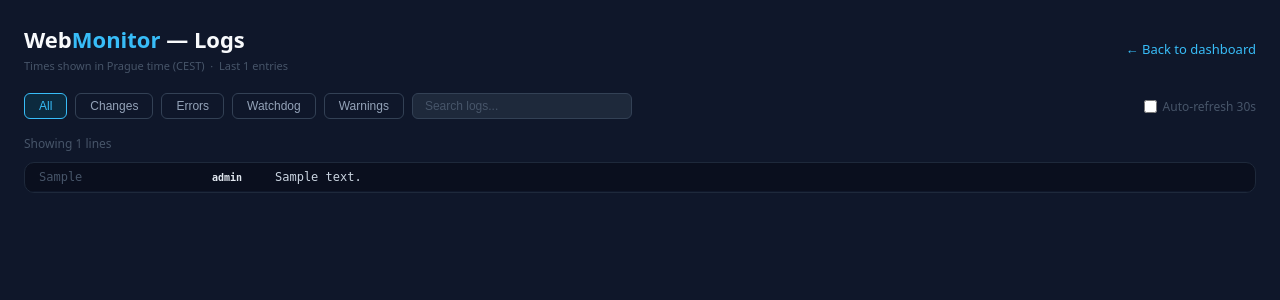
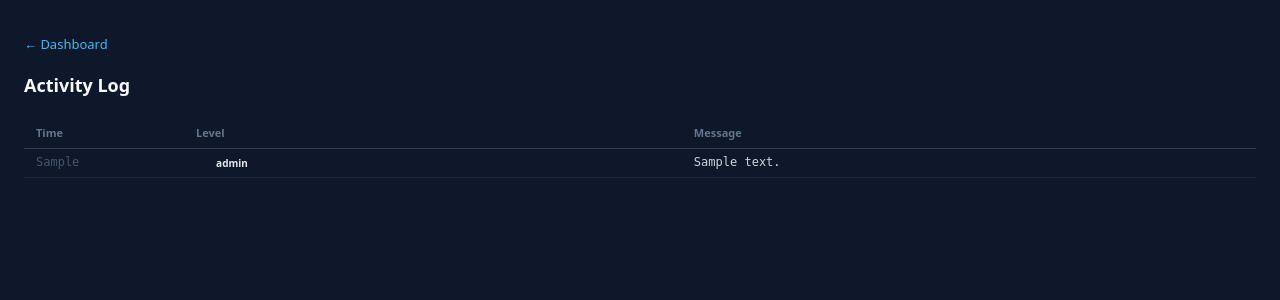
Before and after one commit to DanMavr/webmonitor, a Flask app: template dashboard/templates/logs.html in a window 1280 px wide. Shown: the top 300 px of the page. Run offline with Flask 3, Linux system fonts and the light colour scheme; the template is opened without the code that fills it: most values are stand-ins (such as "Sample title", 1, 10 or a date in 2020); parts of the project's set-up code (start-up, migrations or seed data) failed here and were passed over.

Commit message:
Update logs.html

```diff
--- a/dashboard/templates/logs.html
+++ b/dashboard/templates/logs.html
@@ -5,163 +5,43 @@
   <meta name="viewport" content="width=device-width, initial-scale=1">
   <style>
     * { box-sizing: border-box; margin: 0; padding: 0 }
-        body { background: #0f172a; color: #e2e8f0;
-               font-family: system-ui, sans-serif; padding: 24px }
-        .header-row { display: flex; align-items: center;
-                      justify-content: space-between; margin-bottom: 20px }
-        h1 { font-size: 22px; font-weight: 700; color: #f8fafc }
-        h1 span { color: #38bdf8 }
-        .tz-note { font-size: 11px; color: #475569; margin-top: 4px }
-        .back { color: #38bdf8; font-size: 13px; text-decoration: none }
-        .back:hover { color: #7dd3fc }
-        .controls { display: flex; gap: 8px; flex-wrap: wrap;
-                    margin-bottom: 16px; align-items: center }
-        .filter-btn {
-          border: 1px solid #334155; background: none;
-          color: #94a3b8; padding: 5px 14px; border-radius: 6px;
-          font-size: 12px; cursor: pointer;
-        }
-        .filter-btn:hover, .filter-btn.active {
-          border-color: #38bdf8; color: #38bdf8;
-        }
-        .filter-btn.active { background: #0c2a3e }
-        .search-box {
-          background: #1e293b; border: 1px solid #334155;
-          color: #e2e8f0; padding: 5px 12px; border-radius: 6px;
-          font-size: 12px; width: 220px;
-        }
-        .search-box::placeholder { color: #475569 }
-        .auto-refresh {
-          margin-left: auto; font-size: 12px; color: #475569;
-          display: flex; align-items: center; gap: 6px
-        }
-        .log-wrap {
-          background: #0a0f1e; border: 1px solid #1e293b;
-          border-radius: 10px; overflow: hidden;
-        }
-        .log-line {
-          display: flex; gap: 12px; padding: 5px 14px;
-          border-bottom: 1px solid #0f172a;
-          font-family: monospace; font-size: 12px; line-height: 1.5;
-        }
-        .log-line:hover { background: #111827 }
-        .ts { color: #475569; white-space: nowrap; min-width: 140px }
-        .badge {
-          font-size: 10px; font-weight: 700; padding: 1px 7px;
-          border-radius: 4px; white-space: nowrap;
-          align-self: center; min-width: 72px; text-align: center;
-        }
-        .msg { color: #cbd5e1; word-break: break-word }
-        .badge-INFO     { background:#1e3a5f; color:#60a5fa }
-        .badge-CHECKING { background:#1e3a5f; color:#38bdf8 }
-        .badge-BASELINE { background:#052e16; color:#22c55e }
-        .badge-CHANGE   { background:#3b1f00; color:#f59e0b }
-        .badge-JS       { background:#2d1f00; color:#fbbf24 }
-        .badge-WARNING  { background:#2d1f00; color:#fb923c }
-        .badge-ERROR    { background:#450a0a; color:#f87171 }
-        .badge-WATCHDOG { background:#450a0a; color:#f87171 }
-        .msg-CHANGE     { color: #f59e0b }
-        .msg-ERROR      { color: #f87171 }
-        .msg-WATCHDOG   { color: #f87171 }
-        .msg-BASELINE   { color: #22c55e }
-        .empty  { text-align: center; padding: 60px; color: #475569 }
-        .count  { font-size: 12px; color: #475569; margin-bottom: 10px }
-        .hidden { display: none !important }
+    body { background: #0f172a; color: #e2e8f0; font-family: system-ui, sans-serif; padding: 32px 24px }
+    a.back { color: #38bdf8; font-size: 13px; text-decoration: none; display: inline-block; margin-bottom: 20px }
+    h1 { font-size: 18px; font-weight: 700; margin-bottom: 20px; color: #f8fafc }
+    table { width: 100%; border-collapse: collapse; font-size: 12px; font-family: monospace }
+    th { text-align: left; padding: 8px 12px; color: #64748b; font-size: 11px;
+         border-bottom: 1px solid #334155; font-family: system-ui }
+    td { padding: 6px 12px; border-bottom: 1px solid #1a2535; vertical-align: top }
+    .ts { color: #475569; white-space: nowrap; width: 160px }
+    .msg { color: #cbd5e1 }
+    .badge { display: inline-block; padding: 1px 6px; border-radius: 4px; font-size: 10px;
+             font-weight: 700; width: 72px; text-align: center; font-family: system-ui }
+    .CHANGE   { background:#14532d; color:#86efac }
+    .ERROR    { background:#450a0a; color:#f87171 }
+    .WARNING  { background:#422006; color:#fdba74 }
+    .BASELINE { background:#1e3a5f; color:#7dd3fc }
+    .CHECKING { background:#1e293b; color:#94a3b8 }
+    .INFO     { background:#1e293b; color:#64748b }
+    .cnt { color: #64748b; font-size: 11px }
   </style>
 </head>
 <body>
-      <div class="header-row">
-        <div>
-          <h1>Web<span>Monitor</span> — Logs</h1>
-          <div class="tz-note">Times shown in Prague time (CEST) &nbsp;·&nbsp;
-            Last {{ lines|length }} entries
-          </div>
-        </div>
-        <a href="/" class="back">← Back to dashboard</a>
-      </div>
-
-      <div class="controls">
-        <button class="filter-btn active" onclick="setFilter('ALL', this)">All</button>
-        <button class="filter-btn" onclick="setFilter('CHANGE', this)">Changes</button>
-        <button class="filter-btn" onclick="setFilter('ERROR', this)">Errors</button>
-        <button class="filter-btn" onclick="setFilter('WATCHDOG', this)">Watchdog</button>
-        <button class="filter-btn" onclick="setFilter('WARNING', this)">Warnings</button>
-        <input class="search-box" type="text" id="searchBox"
-               placeholder="Search logs..." oninput="applyFilters()">
-        <div class="auto-refresh">
-          <input type="checkbox" id="autoRefresh" onchange="toggleAutoRefresh()">
-          <label for="autoRefresh" style="cursor:pointer">Auto-refresh 30s</label>
-        </div>
-      </div>
-
-      <div class="count" id="lineCount">Showing {{ lines|length }} lines</div>
-
-      {% if lines %}
-      <div class="log-wrap" id="logWrap">
-        {% for entry in lines %}
-        <div class="log-line" data-level="{{ entry.level }}">
-          <span class="ts">{{ entry.ts }}</span>
-          <span class="badge badge-{{ entry.level }}">{{ entry.level }}</span>
-          {% if entry.count > 1 %}
-          <span style="background:#1e3a5f;color:#38bdf8;border-radius:10px;
-                       padding:1px 8px;font-size:11px;font-weight:700;
-                       margin-right:6px;white-space:nowrap">
-            ×{{ entry.count }} &nbsp;
-            <span style="color:#475569;font-weight:400;font-size:10px">
-              {{ entry.ts_first }} → {{ entry.ts }}
-            </span>
-          </span>
-          {% endif %}
-          <span class="msg msg-{{ entry.level }}">{{ entry.message }}</span>
-        </div>
+  <a href="/" class="back">← Dashboard</a>
+  <h1>Activity Log</h1>
+  <table>
+    <thead><tr><th>Time</th><th>Level</th><th>Message</th></tr></thead>
+    <tbody>
+    {% for l in lines %}
+      <tr>
+        <td class="ts">{{ l.ts }}</td>
+        <td><span class="badge {{ l.level }}">{{ l.level }}</span></td>
+        <td class="msg">
+          {{ l.message }}
+          {% if l.count > 1 %}<span class="cnt"> ×{{ l.count }}</span>{% endif %}
+        </td>
+      </tr>
     {% endfor %}
-      </div>
-      {% else %}
-      <div class="empty">
-        <p>No activity log yet.</p>
-        <p style="font-size:13px;margin-top:8px">Logs will appear here after the monitor runs.</p>
-      </div>
-      {% endif %}
-
-      <script>
-        let currentFilter = 'ALL';
-        let refreshTimer = null;
-
-        function setFilter(level, btn) {
-          currentFilter = level;
-          document.querySelectorAll('.filter-btn').forEach(b => b.classList.remove('active'));
-          btn.classList.add('active');
-          applyFilters();
-        }
-
-        function applyFilters() {
-          const search = document.getElementById('searchBox').value.toLowerCase();
-          const rows = document.querySelectorAll('.log-line');
-          let visible = 0;
-          rows.forEach(row => {
-            const level = row.dataset.level;
-            const text  = row.textContent.toLowerCase();
-            const levelOk  = currentFilter === 'ALL' || level === currentFilter;
-            const searchOk = !search || text.includes(search);
-            if (levelOk && searchOk) {
-              row.classList.remove('hidden');
-              visible++;
-            } else {
-              row.classList.add('hidden');
-            }
-          });
-          document.getElementById('lineCount').textContent = `Showing ${visible} lines`;
-        }
-
-        function toggleAutoRefresh() {
-          const checked = document.getElementById('autoRefresh').checked;
-          if (checked) {
-            refreshTimer = setInterval(() => location.reload(), 30000);
-          } else {
-            clearInterval(refreshTimer);
-            refreshTimer = null;
-          }
-        }
-      </script>
+    </tbody>
+  </table>
 </body>
 </html>
```
Lines whose indentation alone changed are shown as unchanged.
